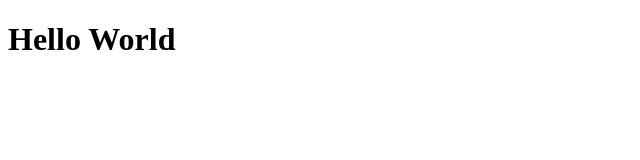
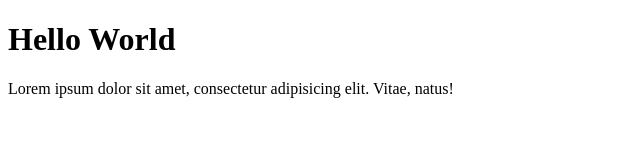
Before and after one commit to letsshubhamkr/test, a plain HTML site: page index.html in a window 1280 px wide. Shown: the whole page, without its empty margins (0-640 px from the left). Drawn offline with Linux system fonts and the light colour scheme.

Commit message:
Update index.html

```diff
--- a/index.html
+++ b/index.html
@@ -7,5 +7,6 @@
 </head>
 <body>
   <h1>Hello World</h1>
+  <p>Lorem ipsum dolor sit amet, consectetur adipisicing elit. Vitae, natus!</p>
 </body>
 </html>
```
